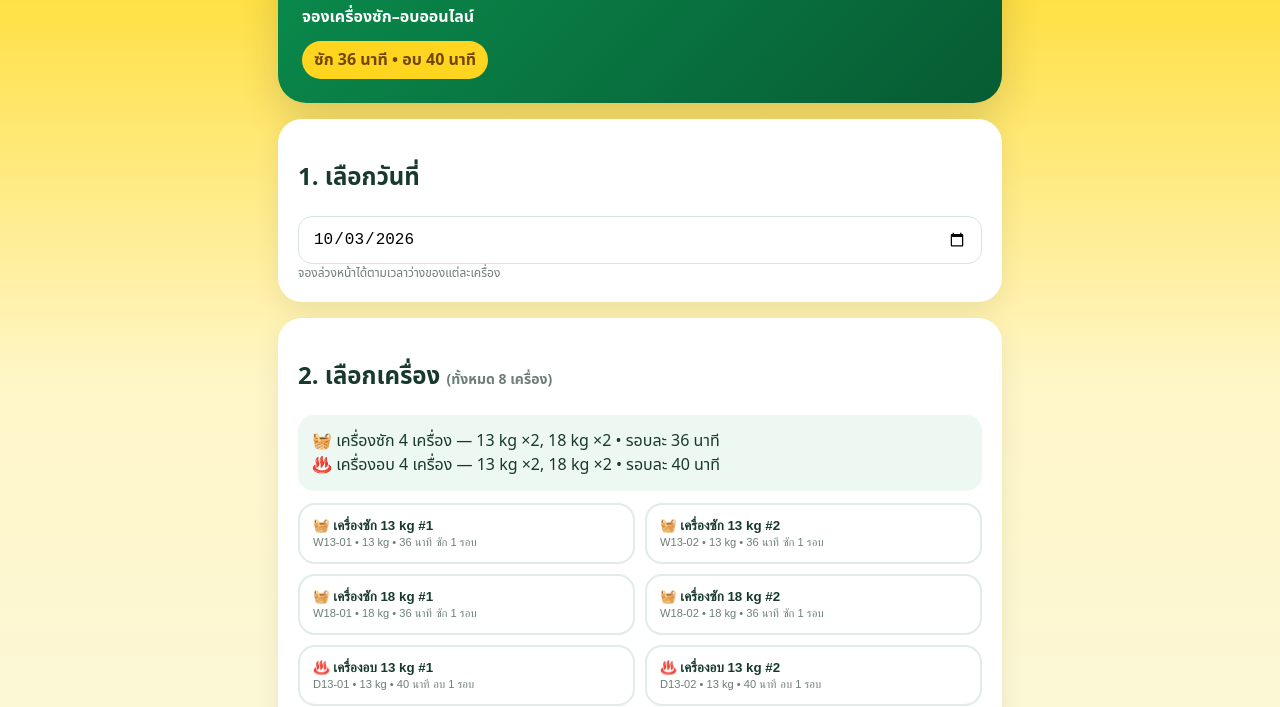
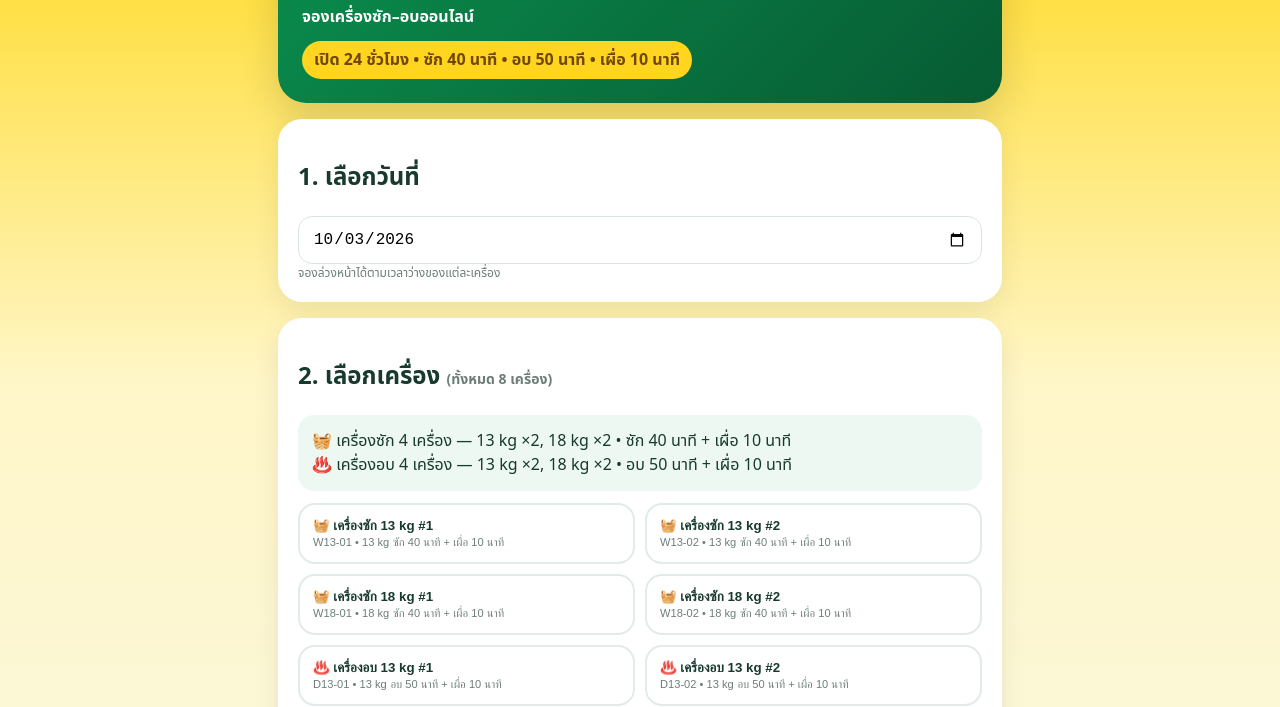
Before and after one commit to kashimontree-tech/art--ttm-line-bot, a website: page sukloei-booking/public/index.html in a window 1280 px wide. Shown: the part 103-810 px from the top of the page. Drawn offline with Linux system fonts and the light colour scheme; no server answers.

Commit message:
Make booking slots 24h with 10-minute starts and buffers

```diff
--- a/sukloei-booking/public/index.html
+++ b/sukloei-booking/public/index.html
@@ -14,7 +14,7 @@
 <body><div class="wrap">
 <div class="hero">
 <h1>ซักเลย</h1><div class="tag">จองเครื่องซัก–อบออนไลน์</div>
-<div class="pill">ซัก 36 นาที • อบ 40 นาที</div>
+<div class="pill">เปิด 24 ชั่วโมง • ซัก 40 นาที • อบ 50 นาที • เผื่อ 10 นาที</div>
 </div>
 
 <div class="card">
@@ -26,8 +26,8 @@
 <div class="card">
 <h2>2. เลือกเครื่อง <span style="font-size:14px;color:#6d7e77;font-weight:700">(ทั้งหมด 8 เครื่อง)</span></h2>
 <div class="summary" style="margin-bottom:12px">
-  🧺 เครื่องซัก 4 เครื่อง — 13 kg ×2, 18 kg ×2 • รอบละ 36 นาที<br>
-  ♨️ เครื่องอบ 4 เครื่อง — 13 kg ×2, 18 kg ×2 • รอบละ 40 นาที
+  🧺 เครื่องซัก 4 เครื่อง — 13 kg ×2, 18 kg ×2 • ซัก 40 นาที + เผื่อ 10 นาที<br>
+  ♨️ เครื่องอบ 4 เครื่อง — 13 kg ×2, 18 kg ×2 • อบ 50 นาที + เผื่อ 10 นาที
 </div>
 <div id="machines" class="machineGrid"></div>
 </div>
@@ -55,14 +55,14 @@
 <script>
 const $=id=>document.getElementById(id);
 const FALLBACK_MACHINES=[
-  {machine_code:'W13-01',name:'เครื่องซัก 13 kg #1',machine_type:'WASHER',capacity_kg:13,duration_minutes:36,bookings:[]},
-  {machine_code:'W13-02',name:'เครื่องซัก 13 kg #2',machine_type:'WASHER',capacity_kg:13,duration_minutes:36,bookings:[]},
-  {machine_code:'W18-01',name:'เครื่องซัก 18 kg #1',machine_type:'WASHER',capacity_kg:18,duration_minutes:36,bookings:[]},
-  {machine_code:'W18-02',name:'เครื่องซัก 18 kg #2',machine_type:'WASHER',capacity_kg:18,duration_minutes:36,bookings:[]},
-  {machine_code:'D13-01',name:'เครื่องอบ 13 kg #1',machine_type:'DRYER',capacity_kg:13,duration_minutes:40,bookings:[]},
-  {machine_code:'D13-02',name:'เครื่องอบ 13 kg #2',machine_type:'DRYER',capacity_kg:13,duration_minutes:40,bookings:[]},
-  {machine_code:'D18-01',name:'เครื่องอบ 18 kg #1',machine_type:'DRYER',capacity_kg:18,duration_minutes:40,bookings:[]},
-  {machine_code:'D18-02',name:'เครื่องอบ 18 kg #2',machine_type:'DRYER',capacity_kg:18,duration_minutes:40,bookings:[]}
+  {machine_code:'W13-01',name:'เครื่องซัก 13 kg #1',machine_type:'WASHER',capacity_kg:13,service_minutes:40,buffer_minutes:10,duration_minutes:50,bookings:[]},
+  {machine_code:'W13-02',name:'เครื่องซัก 13 kg #2',machine_type:'WASHER',capacity_kg:13,service_minutes:40,buffer_minutes:10,duration_minutes:50,bookings:[]},
+  {machine_code:'W18-01',name:'เครื่องซัก 18 kg #1',machine_type:'WASHER',capacity_kg:18,service_minutes:40,buffer_minutes:10,duration_minutes:50,bookings:[]},
+  {machine_code:'W18-02',name:'เครื่องซัก 18 kg #2',machine_type:'WASHER',capacity_kg:18,service_minutes:40,buffer_minutes:10,duration_minutes:50,bookings:[]},
+  {machine_code:'D13-01',name:'เครื่องอบ 13 kg #1',machine_type:'DRYER',capacity_kg:13,service_minutes:50,buffer_minutes:10,duration_minutes:60,bookings:[]},
+  {machine_code:'D13-02',name:'เครื่องอบ 13 kg #2',machine_type:'DRYER',capacity_kg:13,service_minutes:50,buffer_minutes:10,duration_minutes:60,bookings:[]},
+  {machine_code:'D18-01',name:'เครื่องอบ 18 kg #1',machine_type:'DRYER',capacity_kg:18,service_minutes:50,buffer_minutes:10,duration_minutes:60,bookings:[]},
+  {machine_code:'D18-02',name:'เครื่องอบ 18 kg #2',machine_type:'DRYER',capacity_kg:18,service_minutes:50,buffer_minutes:10,duration_minutes:60,bookings:[]}
 ];
 let data={machines:FALLBACK_MACHINES},selectedMachine=null,selectedTime=null;
 const today=new Date(); const local=new Date(today.getTime()-today.getTimezoneOffset()*60000).toISOString().slice(0,10);
@@ -93,21 +93,21 @@ function renderMachines(){
  $('machines').innerHTML=(data?.machines||[]).map(m=>`
  <button class="m ${selectedMachine?.machine_code===m.machine_code?'sel':''}" onclick="pickMachine('${m.machine_code}')">
  <b>${m.machine_type==='WASHER'?'🧺':'♨️'} ${m.name}</b>
- <small>${m.machine_code} • ${m.capacity_kg} kg • ${m.duration_minutes} นาที</small>
- <small>${m.machine_type==='WASHER'?'ซัก 1 รอบ':'อบ 1 รอบ'}</small>
+ <small>${m.machine_code} • ${m.capacity_kg} kg</small>
+ <small>${m.machine_type==='WASHER'?'ซัก '+(m.service_minutes||40)+' นาที':'อบ '+(m.service_minutes||50)+' นาที'} + เผื่อ ${m.buffer_minutes||10} นาที</small>
  </button>`).join('');
 }
 
 window.pickMachine=code=>{
  selectedMachine=data.machines.find(x=>x.machine_code===code);selectedTime=null;renderMachines();renderSlots();
- $('duration').textContent=(selectedMachine.machine_type==='WASHER'?'ซัก':'อบ')+' ใช้เวลา '+selectedMachine.duration_minutes+' นาที';
+ $('duration').textContent=(selectedMachine.machine_type==='WASHER'?'ซัก':'อบ')+' ใช้งานจริง '+(selectedMachine.service_minutes||(selectedMachine.machine_type==='WASHER'?40:50))+' นาที + เผื่อ '+(selectedMachine.buffer_minutes||10)+' นาที • ล็อกช่วงรวม '+selectedMachine.duration_minutes+' นาที';
  updateBookButton();
 }
 
 function renderSlots(){
  const m=selectedMachine;if(!m){$('slots').innerHTML='';return}
- const startMin=6*60,endMin=23*60;
- const step=20; let html='';
+ const startMin=0,endMin=24*60-10;
+ const step=10; let html='';
  const now=new Date();
  for(let min=startMin;min<=endMin;min+=step){
    const h=String(Math.floor(min/60)).padStart(2,'0'),mm=String(min%60).padStart(2,'0'),t=h+':'+mm;
@@ -120,7 +120,13 @@ function renderSlots(){
  $('slots').innerHTML=html;
 }
 
-window.pickTime=t=>{selectedTime=t;renderSlots();$('status').textContent='เลือก '+selectedMachine.name+' เวลา '+t+' น.\nใช้เวลา '+selectedMachine.duration_minutes+' นาที';updateBookButton()}
+window.pickTime=t=>{
+ selectedTime=t;renderSlots();
+ const start=new Date($('date').value+'T'+t+':00+07:00');
+ const end=new Date(start.getTime()+selectedMachine.duration_minutes*60000);
+ $('status').textContent='เลือก '+selectedMachine.name+'\nเวลา '+t+' - '+fmtHHMM(end)+' น.\nใช้งานจริง '+(selectedMachine.service_minutes||(selectedMachine.machine_type==='WASHER'?40:50))+' นาที + เผื่อ '+(selectedMachine.buffer_minutes||10)+' นาที';
+ updateBookButton()
+}
 
 function updateBookButton(){$('book').disabled=!(selectedMachine&&selectedTime&&$('name').value.trim()&&$('phone').value.trim())}
 $('name').oninput=updateBookButton;$('phone').oninput=updateBookButton;$('date').onchange=()=>{selectedTime=null;load()};
@@ -134,7 +140,7 @@ $('book').onclick=async()=>{
  const d=await r.json();
  if(!r.ok){$('status').textContent='❌ '+(d.error||'จองไม่สำเร็จ');await load();updateBookButton();return}
  const end=new Date(d.booking.end_at);
- $('status').textContent='✅ จองสำเร็จ\nเลขที่ '+d.booking.booking_ref+'\n'+d.machine.name+'\nเริ่ม '+selectedTime+' น. • เสร็จประมาณ '+fmtHHMM(end)+' น.';
+ $('status').textContent='✅ จองสำเร็จ\nเลขที่ '+d.booking.booking_ref+'\n'+d.machine.name+'\nจองช่วง '+selectedTime+' - '+fmtHHMM(end)+' น.\nใช้งานจริง '+d.reservation.service_minutes+' นาที + เผื่อ '+d.reservation.buffer_minutes+' นาที';
  selectedTime=null;await load();updateBookButton();
 };
 load();
```
